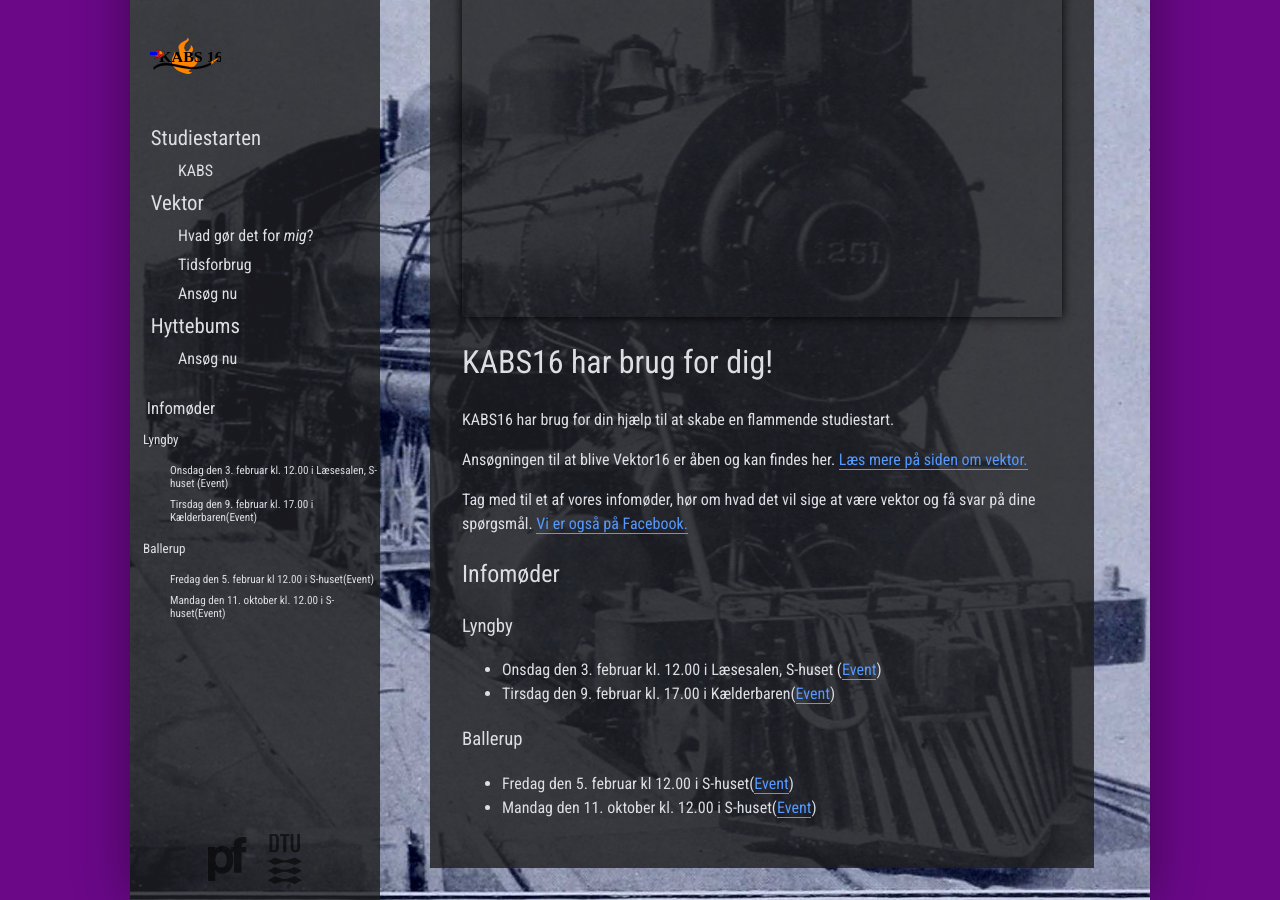
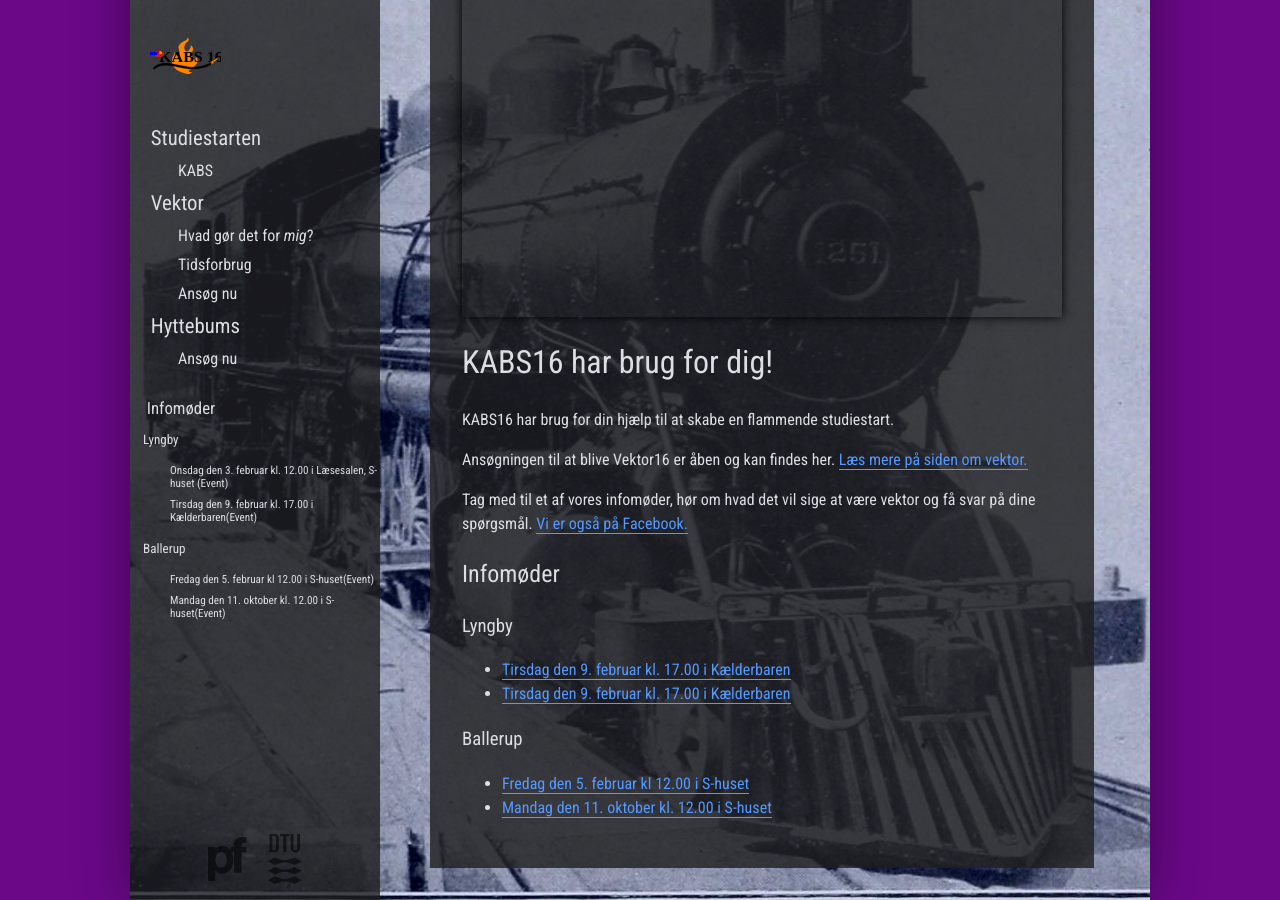
Before and after one commit to KABSDTU/kabsdtu.github.io, a Jekyll site: the page built from index.html, in a window 1280 px wide and 900 px high, scrolled down 97 px. Built offline with Jekyll 4.4.1, drawn with Linux system fonts in a browser that asks for light colours.

Commit message:
store links

```diff
--- a/index.html
+++ b/index.html
@@ -14,11 +14,11 @@ title:
                 <h2>Infomøder</h2>
                 <h3>Lyngby</h3>
                 <ul>
-                    <li>Onsdag den 3. februar kl. 12.00 i Læsesalen, S-huset (<a href="https://www.facebook.com/events/1517833815178741/">Event</a>)</li>
-                    <li>Tirsdag den 9. februar kl. 17.00 i Kælderbaren(<a href="https://www.facebook.com/events/987232381347779/">Event</a>)</li>
+                    <li><a href="https://www.facebook.com/events/1517833815178741/">Tirsdag den 9. februar kl. 17.00 i Kælderbaren</a></li>
+                    <li><a href="https://www.facebook.com/events/987232381347779/">Tirsdag den 9. februar kl. 17.00 i Kælderbaren</a></li>
                 </ul>
                 <h3>Ballerup</h3>
                 <ul>
-                    <li>Fredag den 5. februar kl 12.00 i S-huset(<a href="https://www.facebook.com/events/958361410924160/">Event</a>)</li>
-                    <li>Mandag den 11. oktober kl. 12.00 i S-huset(<a href="https://www.facebook.com/events/969160293158280/">Event</a>)</li>
+                    <li><a href="https://www.facebook.com/events/958361410924160/">Fredag den 5. februar kl 12.00 i S-huset</a></li>
+                    <li><a href="https://www.facebook.com/events/969160293158280/">Mandag den 11. oktober kl. 12.00 i S-huset</a></li>
                 </ul>
```
